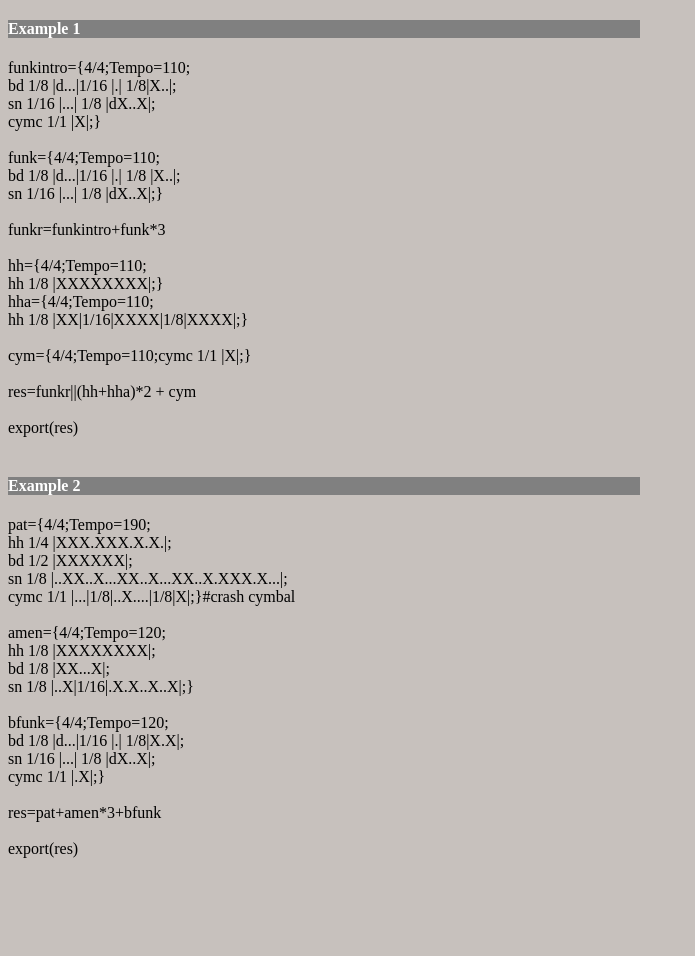
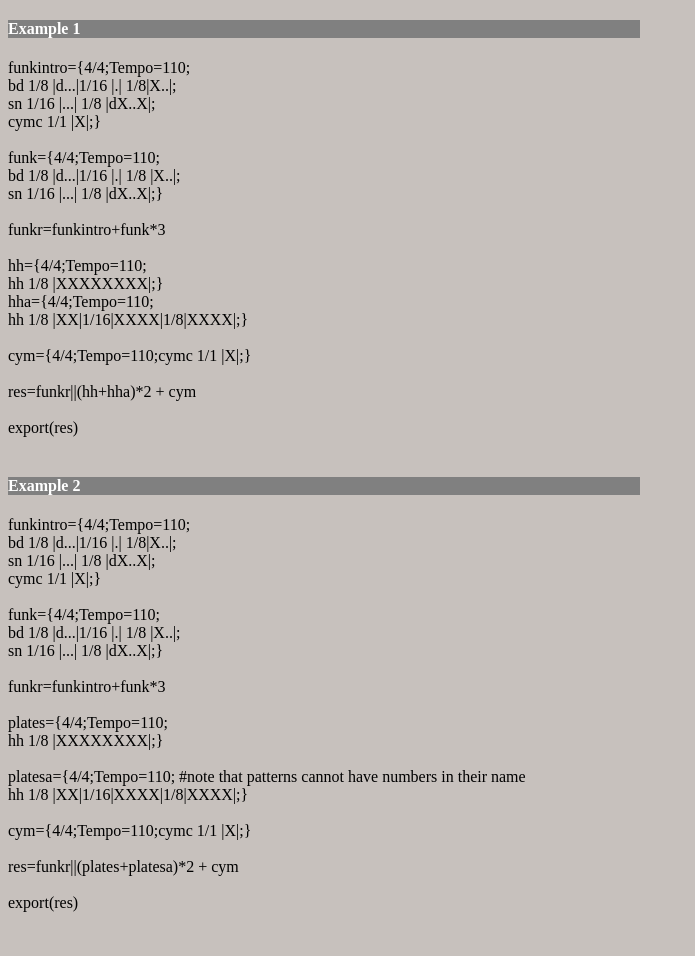
Before and after one commit to ASemanas/DrumLace, a PHP site: page /html/doc.php in a window 1280 px wide. Shown: the part 3915-4871 px from the top of the page, without its empty margins (0-695 px from the left). Before the commit the page ends 4773 px from the top, so only its background shows below. Run offline with PHP 8.4, Linux system fonts and the light colour scheme.

Commit message:
documentation_update

```diff
--- a/html/doc.php
+++ b/html/doc.php
@@ -200,25 +200,28 @@
   export(res)<br>
   <br>
   <h4>Example 2</h4>
-  pat={4/4;Tempo=190;<br>
-hh 1/4 |XXX.XXX.X.X.|;<br>
-bd 1/2 |XXXXXX|;<br>
-sn 1/8 |..XX..X...XX..X...XX..X.XXX.X...|;<br>
-cymc 1/1 |...|1/8|..X....|1/8|X|;}#crash cymbal<br><br>
+  funkintro={4/4;Tempo=110;<br>
+  bd 1/8 |d...|1/16 |.| 1/8|X..|;<br>
+  sn 1/16 |...| 1/8 |dX..X|;<br>
+  cymc 1/1 |X|;}<br><br>
 
-amen={4/4;Tempo=120;<br>
-hh 1/8 |XXXXXXXX|;<br>
-bd 1/8 |XX...X|;<br>
-sn 1/8 |..X|1/16|.X.X..X..X|;}<br><br>
+funk={4/4;Tempo=110;<br>
+  bd 1/8 |d...|1/16 |.| 1/8 |X..|;<br>
+  sn 1/16 |...| 1/8 |dX..X|;}<br><br>
 
-  bfunk={4/4;Tempo=120;<br>
-  bd 1/8 |d...|1/16 |.| 1/8|X.X|;<br>
-  sn 1/16 |...| 1/8 |dX..X|;<br>
-  cymc 1/1 |.X|;}<br><br>
+funkr=funkintro+funk*3<br><br>
 
-  res=pat+amen*3+bfunk<br><br>
+plates={4/4;Tempo=110;<br>
+  hh 1/8 |XXXXXXXX|;}<br><br>
 
-  export(res)<br>
+platesa={4/4;Tempo=110; #note that patterns cannot have numbers in their name<br>
+  hh 1/8 |XX|1/16|XXXX|1/8|XXXX|;}<br><br>
+
+cym={4/4;Tempo=110;cymc 1/1 |X|;}<br><br>
+
+res=funkr||(plates+platesa)*2 + cym<br><br>
+
+export(res)<br>
 <br>
 <br>
   </div>
```
Also changed, not shown: 1 other file.
